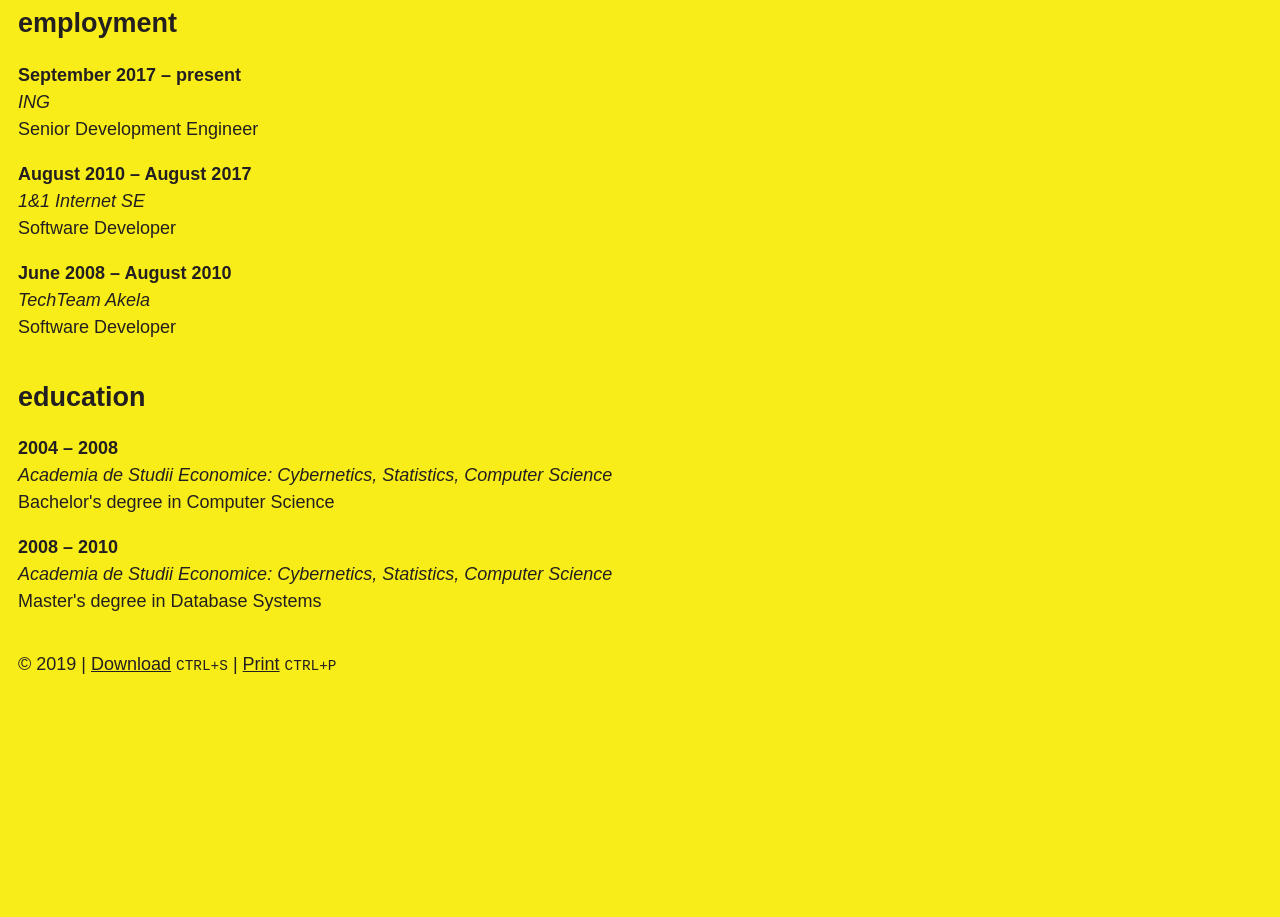
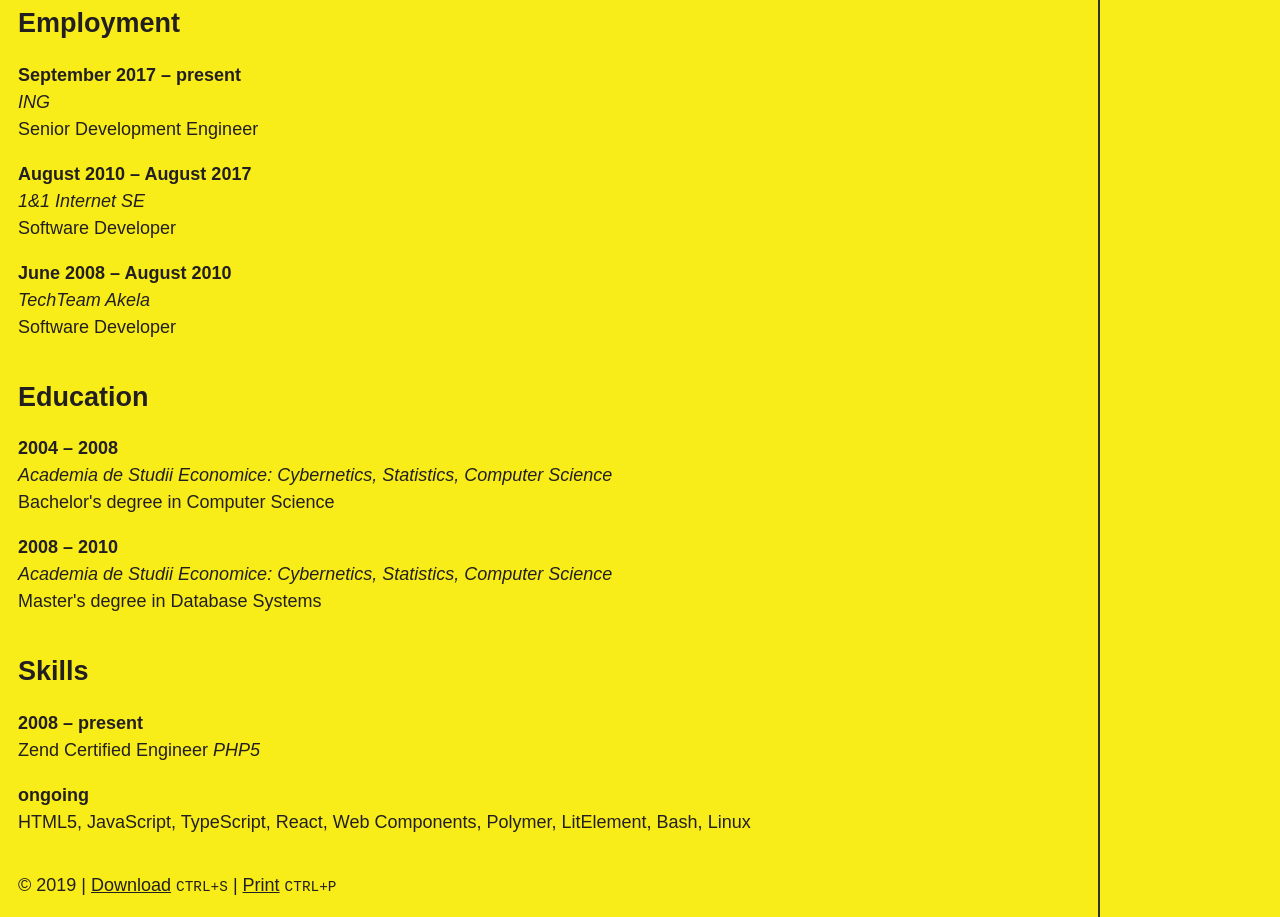
Before and after one commit to hadriann/resume, a plain HTML site: page index.html in a window 1280 px wide. Shown: the part 330-1247 px from the top of the page. Before the commit the page ends 1026 px from the top, so only its background shows below. Drawn offline with Linux system fonts and the light colour scheme.

Commit message:
Updates.

```diff
--- a/index.html
+++ b/index.html
@@ -8,6 +8,7 @@
 
   <body>
 
+    <main>
       <header id="header">
         <h1>ADRIAN&ensp;NITA</h1>
         <b>Senior Development Engineer @ ING Tech</b>
@@ -24,7 +25,7 @@
       </address>
 
       <section id="employment">
-      <h1>employment</h1>
+        <h1>Employment</h1>
 
         <p>
           <b>September 2017 &ndash; present</b><br>
@@ -46,7 +47,7 @@
       </section>
 
       <section id="education">
-      <h1>education</h1>
+        <h1>Education</h1>
 
         <p>
           <b>2004 &ndash; 2008</b><br>
@@ -61,11 +62,27 @@
         </p>
       </section>
 
+      <section id="skills">
+        <h1>Skills</h1>
+
+        <p>
+          <b>2008 &ndash; present</b><br>
+          Zend Certified Engineer <i>PHP5</i>
+        </p>
+
+        <p>
+          <b>ongoing</b><br>
+          HTML5, JavaScript, TypeScript, React, Web Components, Polymer, LitElement,
+          Bash, Linux
+        </p>
+      </section>
+
       <footer class="no-print">
           &copy; 2019 |
           <a href="" download="adrian-nita.html">Download</a> <kbd>CTRL+S</kbd> |
           <a href="" onclick="print(); return false;">Print</a> <kbd>CTRL+P</kbd>
       </footer>
+    </main>
 
   </body>
 </html>
--- a/resume.css
+++ b/resume.css
@@ -12,16 +12,21 @@ body {
   background: #f8ed18;
   color: #231f20;
   line-height: 1.5;
-  padding: 1rem;
 }
 
 h1 {
   margin: 0;
 }
 
-body > header,
-body > address,
-body > section {
+main {
+  border-right: 2px solid #333;
+  margin-right: 10rem;
+  padding: 1rem;
+}
+
+main > header,
+main > address,
+main > section {
   margin-bottom: 2rem;
 }
 
```
Lines whose indentation alone changed are shown as unchanged.
